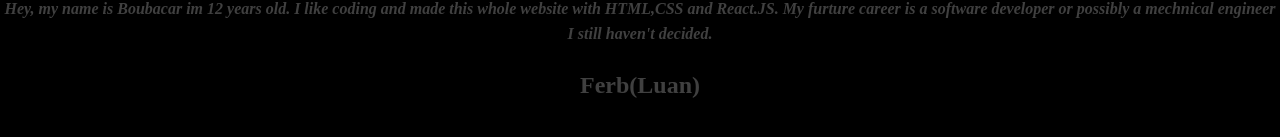
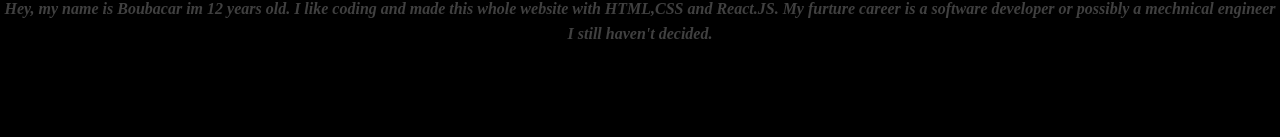
Before and after one commit to nothankyouwdym/vitejs-vite-6z6mrz, a React (Vite) app: page /About-Us in a window 1280 px wide. Shown: the part 265-402 px from the top of the page. Built offline with nearby package versions, Linux system fonts and the light colour scheme.

Commit message:
1 file modified

```diff
--- a/src/About.jsx
+++ b/src/About.jsx
@@ -15,17 +15,6 @@ const About = () =>{
           </em>
         </strong>
       </p>
-
-
-      <h4>Ferb(Luan)</h4>
-
-      <p>
-        <strong>
-          <em>
-
-          </em>
-        </strong>
-      </p>
     </section>
   )
 }
```
